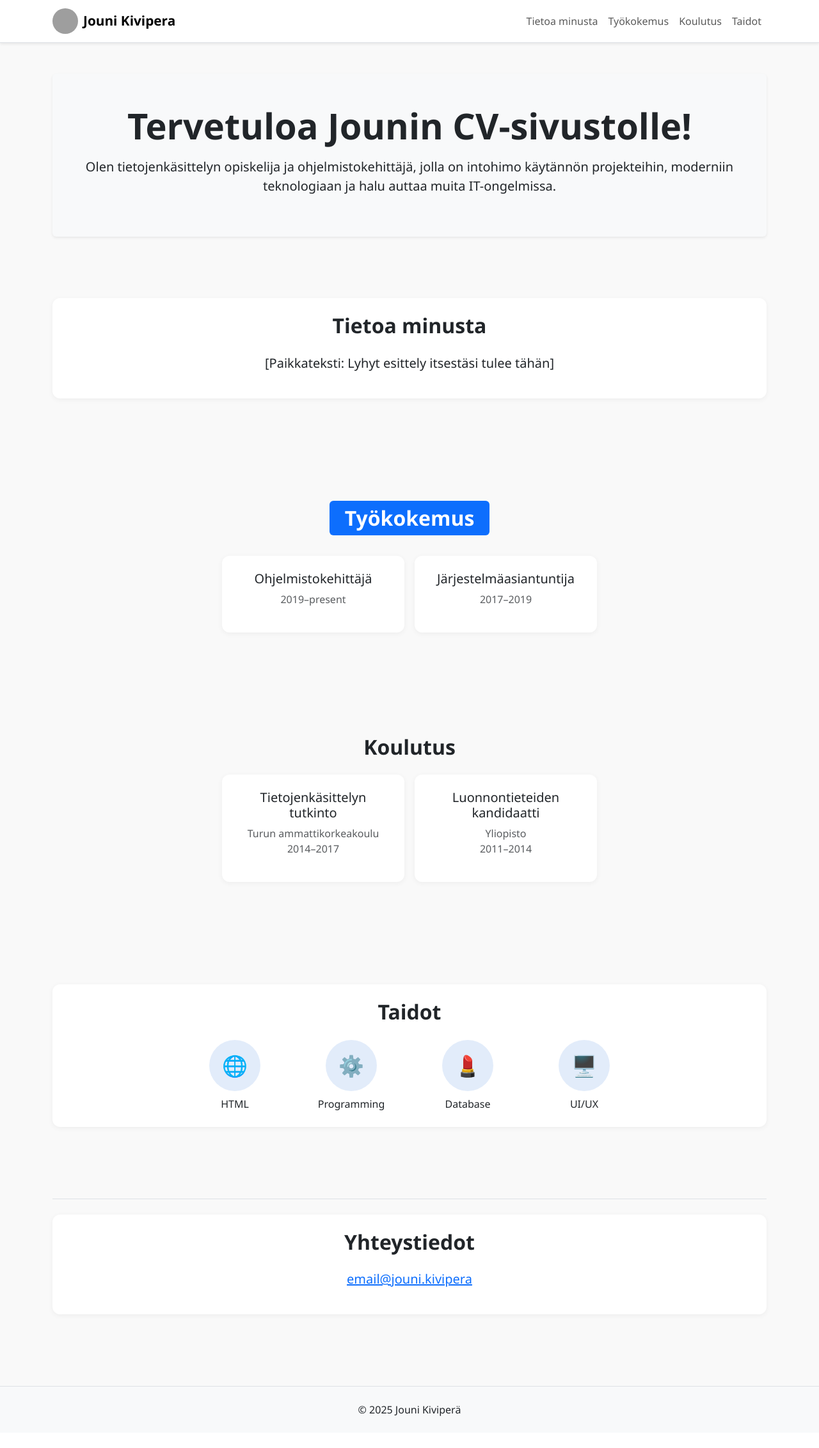
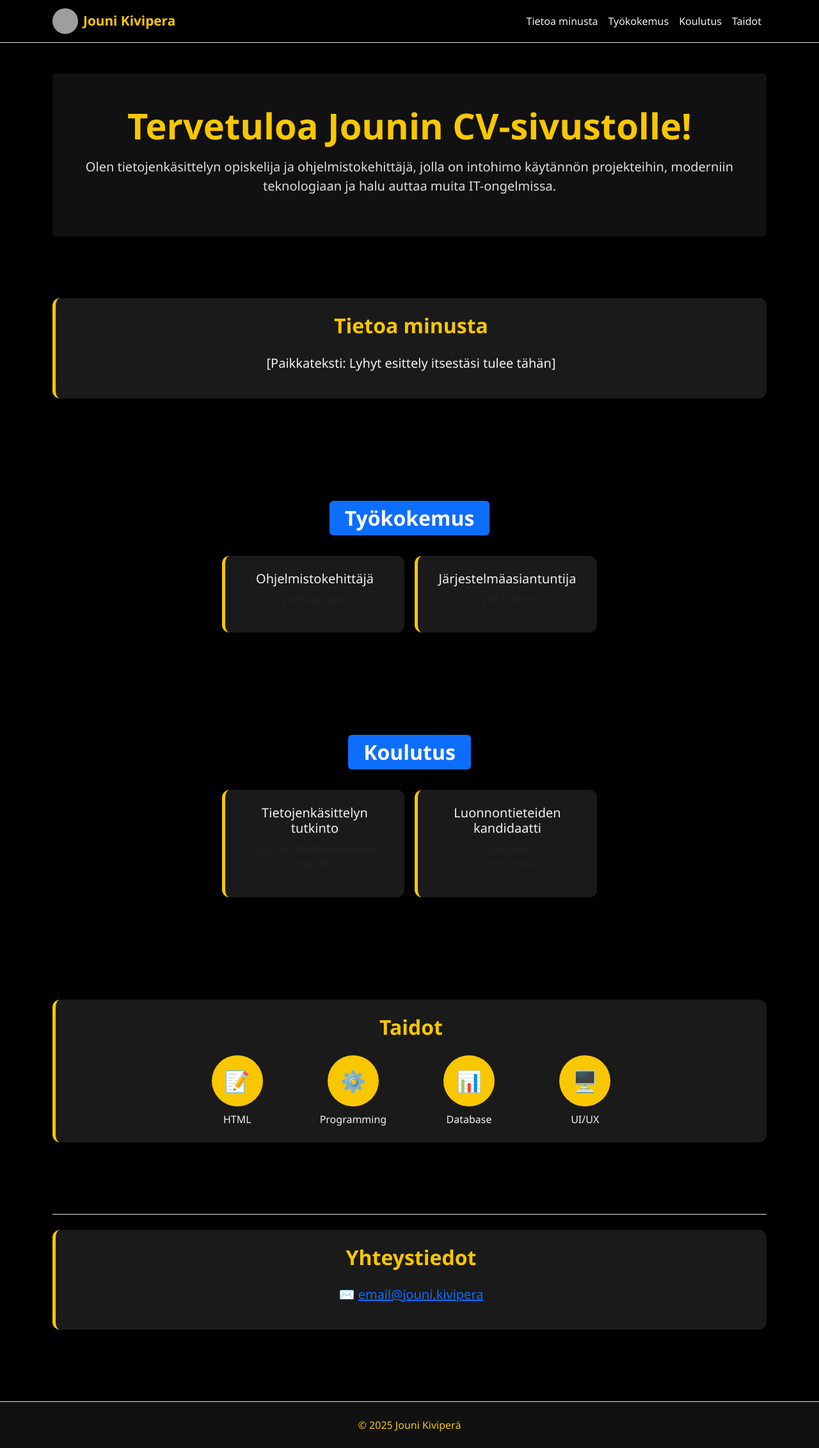
Before and after one commit to jounikivi/Jouni-cv, a Django app: page / in a window 1280 px wide. Shown: the whole page at 64% size. Before the commit the page ends 2214 px from the top, so only its background shows below. Run offline with Django 5.2, Linux system fonts and the light colour scheme; grey boxes are pictures that could not be loaded.

Commit message:
sivuston väriteemä vaihdettu musta keltaiseksi

```diff
--- a/cv/static/cv/styles.css
+++ b/cv/static/cv/styles.css
@@ -1,40 +1,63 @@
+/* ====== YLEISET ASETUKSET ====== */
 body {
   font-family: 'Segoe UI', sans-serif;
-  background-color: #f9f9f9;
+  background-color: #000; /* Musta tausta */
+  color: #f2f2f2; /* Vaalea teksti */
 }
 
 h1, h2, h3 {
   font-weight: 600;
+  color: #f9c700; /* Keltainen otsikko */
+}
+
+/* ====== NAVIGAATIO ====== */
+.navbar {
+  background-color: #000 !important; /* Musta yläpalkki */
+  border-bottom: 1px solid #222;
 }
 
 .navbar-brand strong {
   font-size: 1.3rem;
+  color: #f9c700; /* Keltainen nimi */
 }
 
+.navbar .nav-link {
+  color: #f2f2f2 !important; /* Navigaatio vaaleana */
+}
+
+.navbar .nav-link.active {
+  font-weight: 600;
+  color: #f9c700 !important; /* Aktiivinen linkki korostettuna */
+}
+
+/* ====== SISÄLLÖN RAKENNE ====== */
 section {
-  padding: 3rem 0;
+  padding: 3rem 0; /* Tilaa osioiden väliin */
 }
 
 .bg-highlight {
-  background-color: #e9f1ff;
+  background-color: #111; /* Hieman vaaleampi tausta */
   border-radius: 10px;
   padding: 2rem;
+  color: #ddd; /* Kirkkaampi teksti tummalla taustalla */
 }
 
 .card-style {
-  background: white;
+  background: #1a1a1a; /* Kortin tausta mustanharmaa */
   padding: 1.5rem;
   border-radius: 0.75rem;
-  box-shadow: 0 0.125rem 0.5rem rgba(0, 0, 0, 0.05);
+  box-shadow: 0 0.125rem 0.5rem rgba(0, 0, 0, 0.7);
   margin-bottom: 1rem;
+  color: #f2f2f2; /* Kortin teksti */
+  border-left: 5px solid #f9c700; /* Keltainen korostereuna */
 }
 
-/* Taitojen ikonityyli */
+/* ====== TAITOIKONIT ====== */
 .skill-icon {
   width: 80px;
   height: 80px;
-  background-color: #e2ecfa;
-  color: #0d6efd;
+  background-color: #f9c700; /* Keltainen ympyrä */
+  color: #000; /* Musta ikoni */
   font-size: 2rem;
   border-radius: 50%;
   display: inline-flex;
@@ -46,11 +69,32 @@ section {
 .skill-label {
   font-weight: 500;
   font-size: 1rem;
+  color: #f2f2f2; /* Valkoinen teksti */
 }
 
-/* Navigaation korostus aktiiviselle linkille */
-.navbar .nav-link.active {
-  font-weight: 600;
-  color: #0d6efd !important;
+/* ====== FOOTER ====== */
+footer {
+  background-color: #000 !important; /* Musta footer */
+  color: #f2f2f2; /* Vaalea teksti */
+  border-top: 1px solid #222;
+  padding: 2rem 0;
 }
-/* Responsiivisuus */
+
+footer a {
+  color: #f9c700; /* Linkki keltaisella */
+}
+
+footer a:hover {
+  color: #fff;
+  text-decoration: underline; /* Hover-korostus */
+}
+
+/* ====== HERO PARANNUS ====== */
+.bg-light {
+  background-color: #111 !important; /* Tumma hero-osio */
+  color: #f9c700; /* Keltainen otsikko */
+}
+
+.bg-light .lead {
+  color: #dddddd; /* Selkeämmin luettava vaalea teksti */
+}
--- a/cv/templates/cv/home.html
+++ b/cv/templates/cv/home.html
@@ -40,7 +40,7 @@
 <!-- Koulutus -->
 <section id="koulutus" class="mb-5">
     <div class="text-center mb-4">
-        <h2 class="mb-4">Koulutus</h2>
+        <h2 class="text-white py-2 px-4 rounded bg-primary d-inline-block">Koulutus</h2>
     </div>
     <div class="row justify-content-center">
         <div class="col-md-3 mx-2 card-style text-center">
@@ -60,7 +60,7 @@
         <h2 class="mb-4">Taidot</h2>
         <div class="row justify-content-center">
             <div class="col-md-2">
-                <div class="skill-icon mx-auto">🌐</div>
+                <div class="skill-icon mx-auto">📝</div>
                 <div class="skill-label">HTML</div>
             </div>
             <div class="col-md-2">
@@ -68,7 +68,7 @@
                 <div class="skill-label">Programming</div>
             </div>
             <div class="col-md-2">
-                <div class="skill-icon mx-auto">💄️</div>
+                <div class="skill-icon mx-auto">📊</div>
                 <div class="skill-label">Database</div>
             </div>
             <div class="col-md-2">
@@ -84,7 +84,7 @@
     <div class="card-style">
         <h2 class="mb-4">Yhteystiedot</h2>
         <p class="lead">
-            <i class="bi bi-envelope"></i> <a href="mailto:email@jouni.kivipera">email@jouni.kivipera</a>
+            ✉️ <a href="mailto:email@jouni.kivipera">email@jouni.kivipera</a>
         </p>
     </div>
 </section>
```
